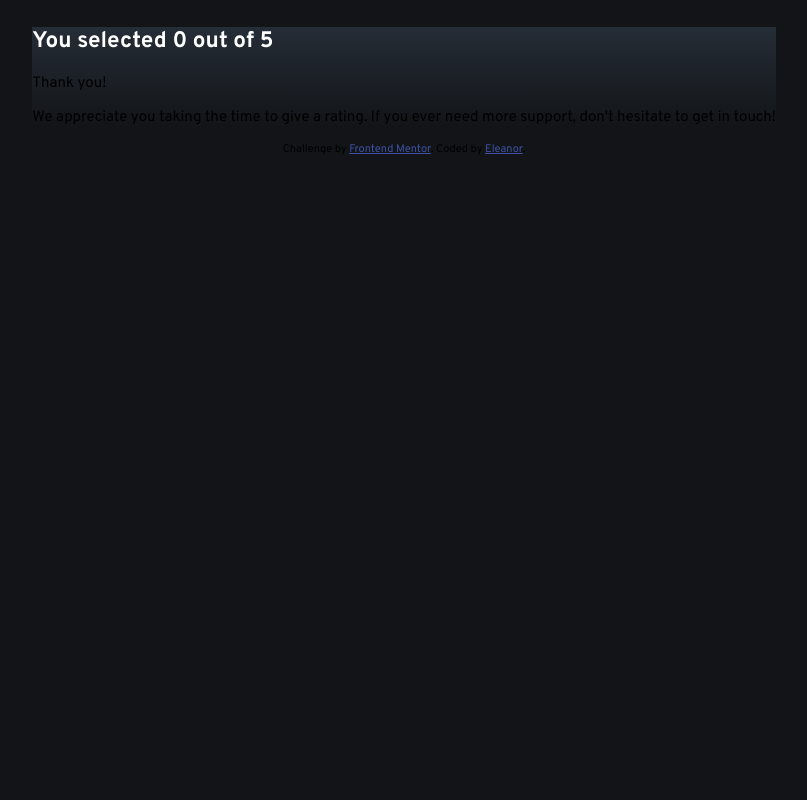
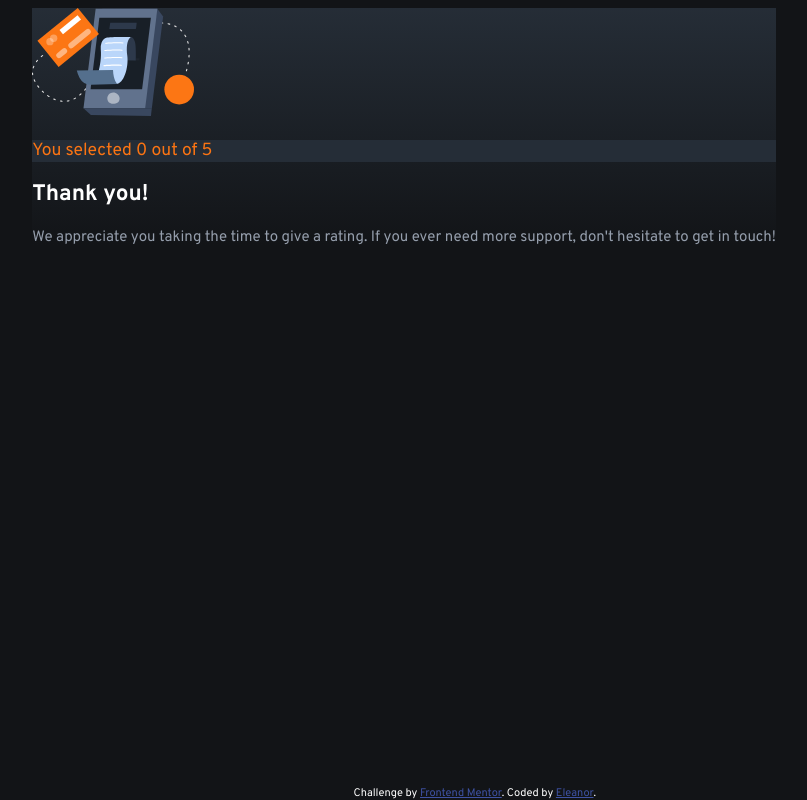
Before and after one commit to EleanorKahn/TS-Rating-Component, a React (Create React App) app: page / in a window 1280 px wide. Both pictures are taken after a click on the button "Submit". Shown: the whole page, without its empty margins (236-1043 px from the left). Built offline with nearby package versions, Linux system fonts and the light colour scheme.

Commit message:
Thank you component color, footer style

```diff
--- a/src/components/ThankYouComponent.tsx
+++ b/src/components/ThankYouComponent.tsx
@@ -3,8 +3,9 @@ import React from 'react';
 const ThankYouComponent = (props: { rating: number }) => {
   return (
     <div>
-        <h2 className='user-rating'>You selected {props.rating} out of 5</h2>
-        <p className='thank-you'>Thank you!</p>
+      <img src='/images/illustration-thank-you.svg' alt='a robot printing something THINK OF A BETTER ALT'></img>
+        <h3 className='user-rating'>You selected {props.rating} out of 5</h3>
+        <h2 className='thank-you'>Thank you!</h2>
         <p className='ty-paragraph'>We appreciate you taking the time to give a rating. If you ever need more support, don&apos;t hesitate to get in touch!</p>
     </div>
   );
--- a/src/css/style.css
+++ b/src/css/style.css
@@ -21,18 +21,25 @@ html {
 body {
     font-size: 15px;
     display: grid;
-    place-content: center;
+    justify-content: center;
     font-family: 'Overpass', 'sans-serif';
 }
 
 body .container {
     background: linear-gradient(var(--darkBlue), var(--veryDarkBlue));
+    vertical-align: center;
+}
+
+p {
+    color: var(--lightGrey);
+}
+
+h2 {
+    color: var(--white);
 }
 
 /* Rating Component style */
-h2 {
-    color: var(--white);
-}
+
 .rating-paragraph {
     color: var(--lightGrey);
 }
@@ -52,3 +59,20 @@ h2 {
     color: var(--white);
     background-color: var(--orange);
 }
+
+/* Thank you Component style */
+
+h3 {
+    color: var(--orange);
+    font-weight: normal;
+    background-color: var(--darkBlue);
+}
+
+/* Footer Component styles */
+footer {
+    color: var(--white);
+    position: fixed;
+    bottom: 0;
+    /* should center it, just a bandaid for now */
+    right: 35%;
+}
```
